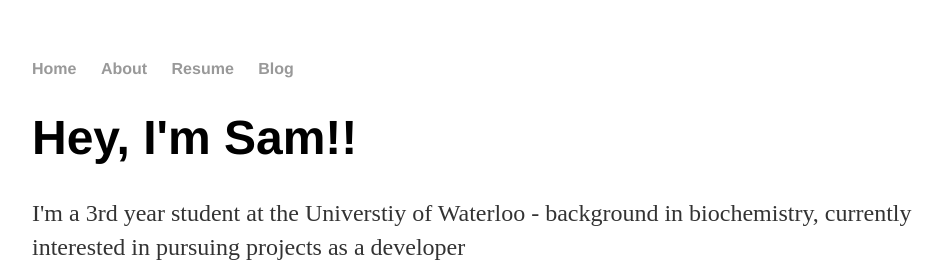
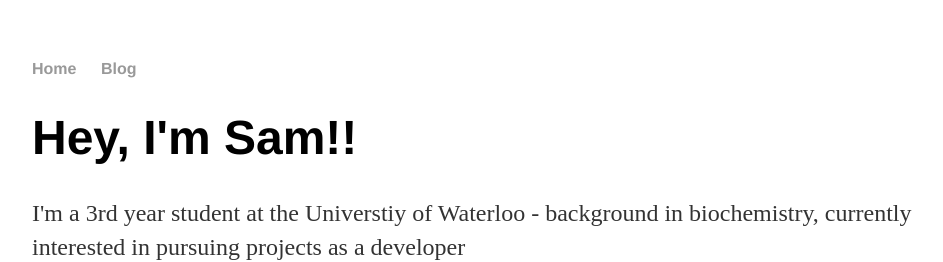
Before and after one commit to sstripps1/sstripps1.github.io, a Jekyll site: the page built from index.html, in a window 1280 px wide. Shown: the top 262 px of the page, without its empty margins (160-1103 px from the left). Built offline with Jekyll 4.4.1, drawn with Linux system fonts in a browser that asks for light colours.

Commit message:
Update default.html

```diff
--- a/_layouts/default.html
+++ b/_layouts/default.html
@@ -9,8 +9,8 @@
 			<nav>
 	    		<ul>
 	        		<li><a href="/">Home</a></li>
-		        	<li><a href="/about">About</a></li>
-	        		<li><a href="/resume">Resume</a></li>
+		        	<!--<li><a href="/about">About</a></li>-->
+	        		<!--<li><a href="/resume">Resume</a></li>-->
 	        		<li><a href="/blog">Blog</a></li>
 	    		</ul>
 			</nav>
```
